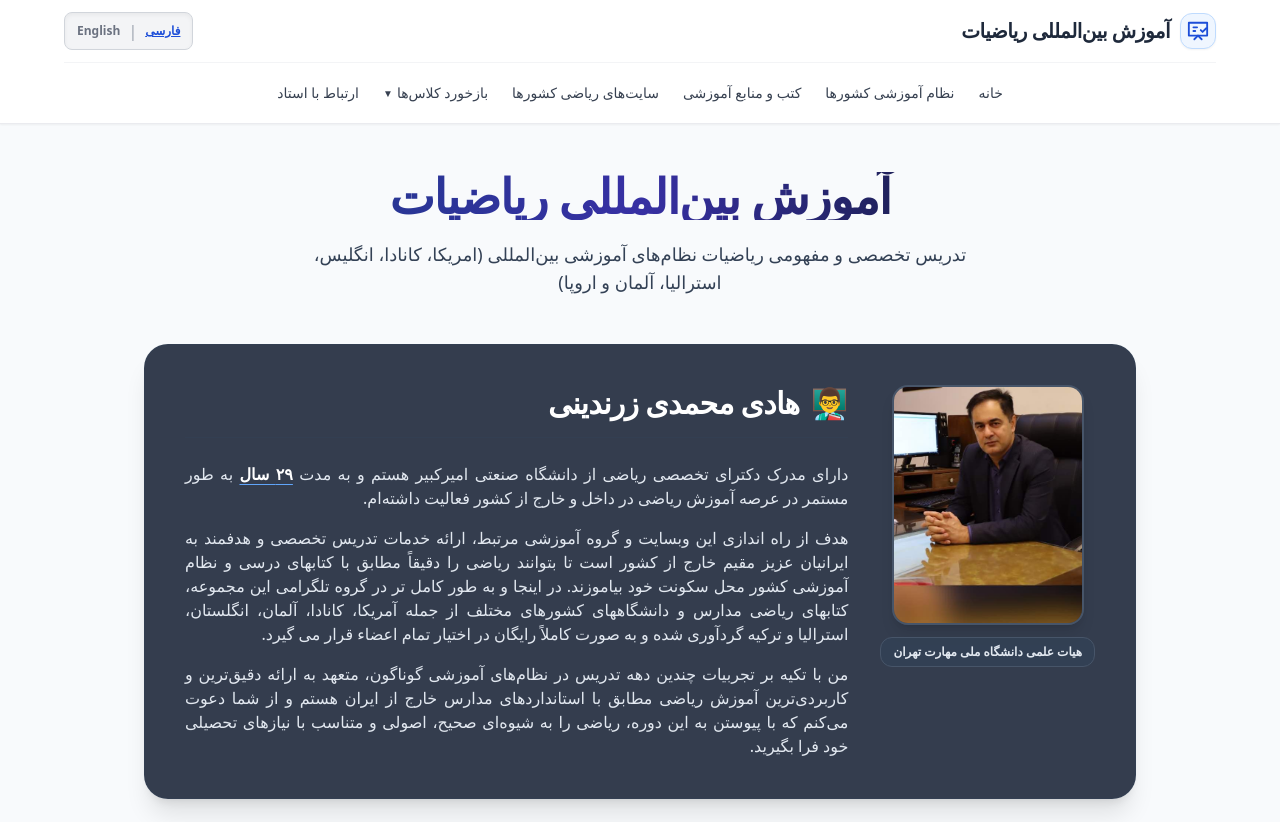
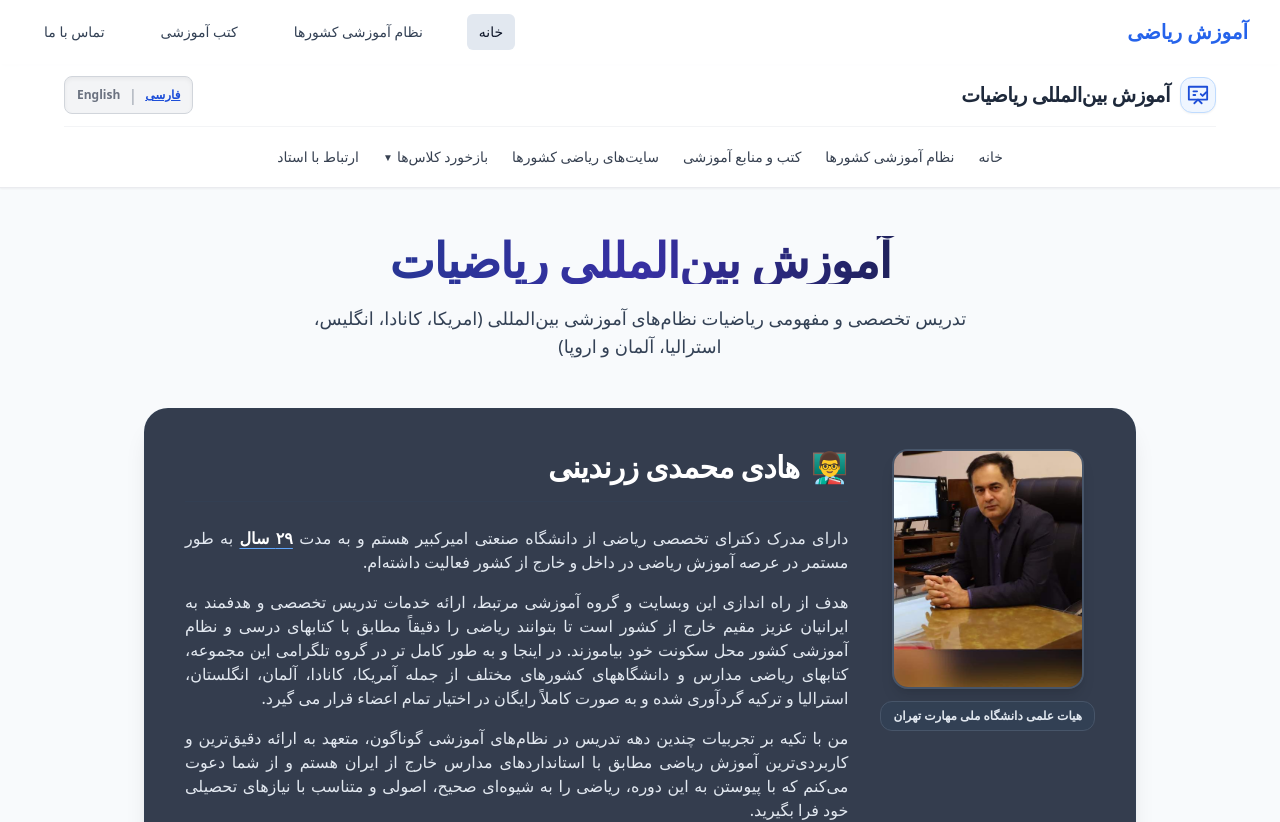
Before and after one commit to Hmohammadiz633/International-Mathematics-Site, a Next.js app: page / in a window 1280 px wide. Shown: the top 822 px of the page. Built offline with nearby package versions, Linux system fonts and the light colour scheme.

Commit message:
Update layout.js

```diff
--- a/app/layout.js
+++ b/app/layout.js
@@ -1,4 +1,5 @@
 import './globals.css';
+import Navbar from '@/components/Navbar';
 
 export const metadata = {
   title: 'آموزش بین‌المللی ریاضی و تدریس خصوصی GCSE Maths',
@@ -10,7 +11,6 @@ export const metadata = {
     'ریاضی بین‌الملل'
   ],
   authors: [{ name: 'International Math' }],
-  // اضافه کردن تنظیمات آیکون‌ها
   icons: {
     icon: '/favicon.ico',
     apple: '/apple-touch-icon.png',
@@ -28,12 +28,12 @@ export const metadata = {
 export default function RootLayout({ children }) {
   return (
     <html lang="fa" dir="rtl">
-      {/* می‌توانید فاوآیکون را در تگ head هم برای اطمینان بیشتر اضافه کنید */}
       <head>
         <link rel="icon" href="/favicon.ico" />
       </head>
       <body className="min-h-screen bg-slate-50 text-slate-900 font-sans antialiased">
-        {children}
+        <Navbar />
+        <main>{children}</main>
       </body>
     </html>
   );
```
